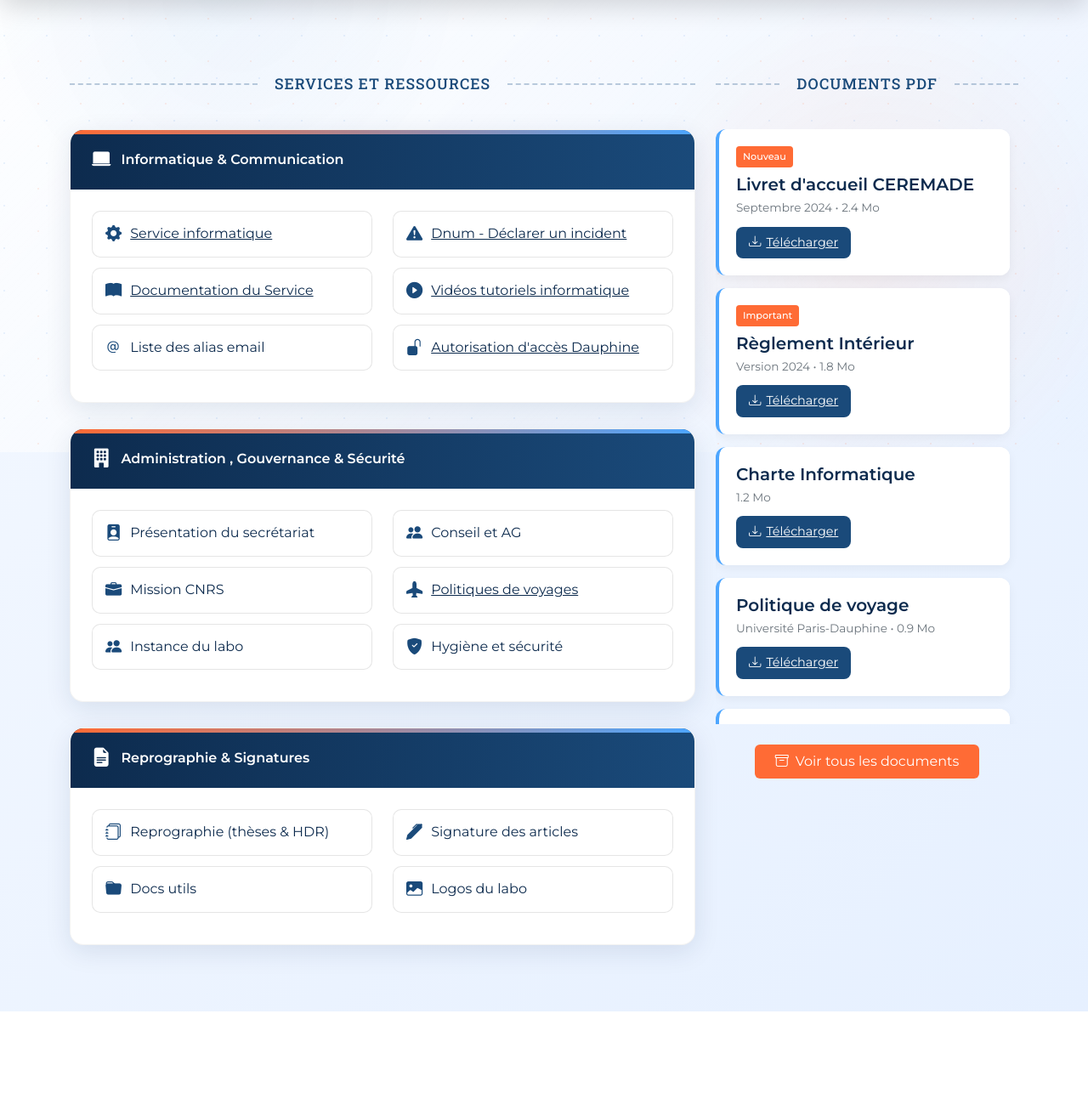
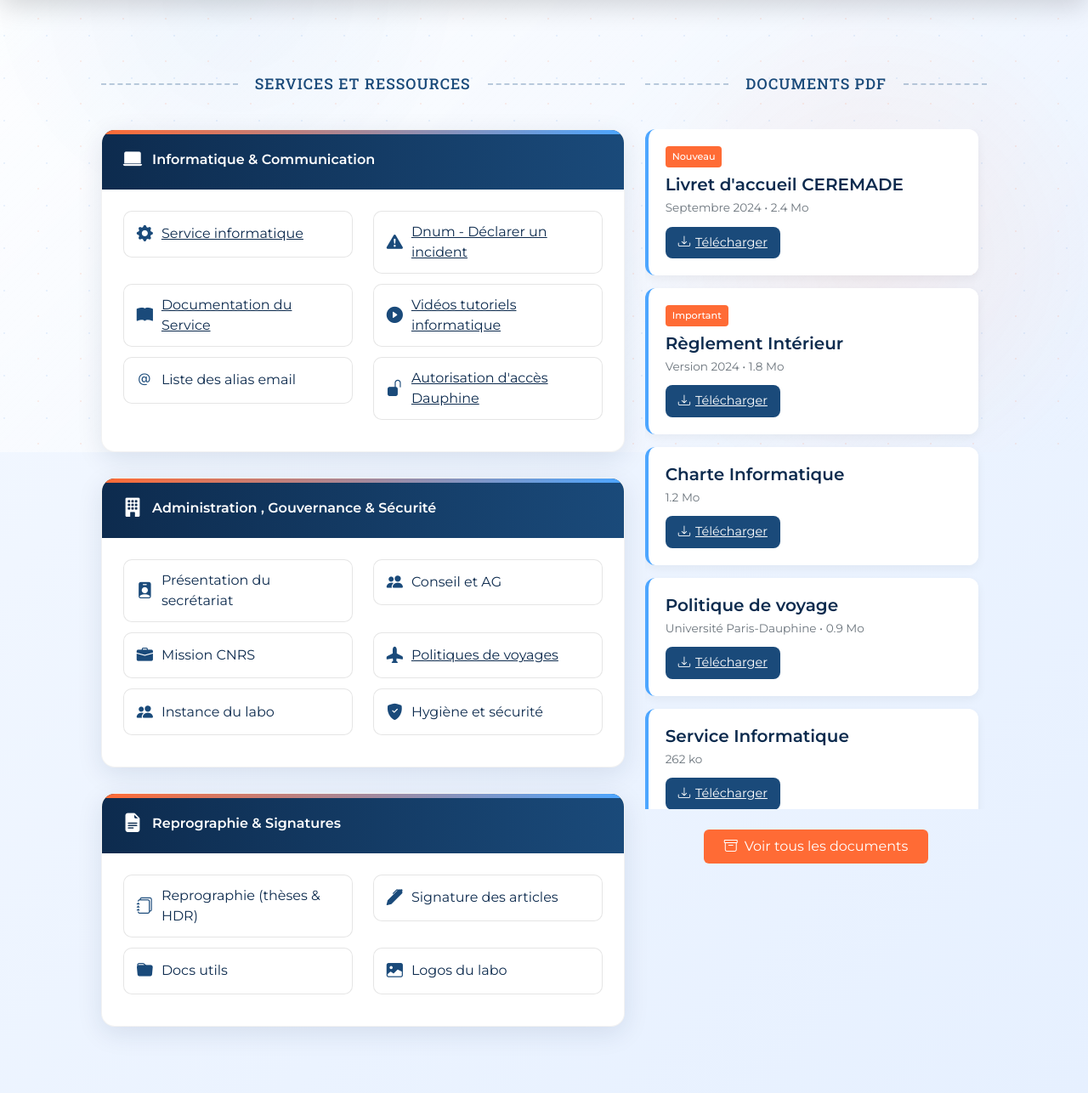
Before and after one commit to abdouseck632/Intranet, a Flask app: page / in a window 1280 px wide. Shown: the part 268-1554 px from the top of the page at 85% size. Before the commit the page ends 1458 px from the top, so only its background shows below. Run offline with Flask 3, Linux system fonts and the light colour scheme; the visitor is signed in with stand-in values (Sample User, id 1); some libraries are stand-ins or nearby versions.

Commit message:
changement du contanier-fluid

```diff
--- a/static/css/main.css
+++ b/static/css/main.css
@@ -380,7 +380,7 @@ footer {
 
 /* Scroll personnalisé pour les PDF */
 .pdf-scroll-container {
-    max-height: 700px;
+    max-height: 800px;
     overflow-y: auto;
     padding-right: 10px;
 }
--- a/templates/home.html
+++ b/templates/home.html
@@ -43,10 +43,10 @@
 
 
     <!-- Contenu principal -->
-    <div class="container py-5">
-        <div class="row">
+    <div class="container-fluid py-5">
+        <div class="row justify-content-md-center">
             <!-- Colonne de gauche - Thèmes -->
-             <div class="col-lg-8">
+             <div class="col-lg-8 col-xl-6">
         <div class="section-divider">
             <span class="section-divider-text">Services et Ressources</span>
         </div>
@@ -186,7 +186,7 @@
     </div>
 
             <!-- Colonne de droite - PDF -->
-            <div class="col-lg-4 pdf-column">
+            <div class="col-lg-4 pdf-column col-xl-4">
                 <div class="animate-card">
                     <div class="section-divider">
                         <span class="section-divider-text">Documents PDF</span>
--- a/templates/layouts/base.html
+++ b/templates/layouts/base.html
@@ -3,7 +3,8 @@
 <head>
     <meta charset="UTF-8">
     <meta name="viewport" content="width=device-width, initial-scale=1.0">
-    <title>{% block title %}Portail du Laboratoire{% endblock %}</title>
+    <title>{% block title %}Intranet CEREMADE{% endblock %}</title>
+    <link rel="icon" type="image/jpg" href="https://pbs.twimg.com/profile_images/1435242692120875011/ayELU6o3_400x400.jpg">
     <!-- Bootstrap CSS -->
     <link href="https://cdn.jsdelivr.net/npm/bootstrap@5.3.0-alpha1/dist/css/bootstrap.min.css" rel="stylesheet">
     <!-- Icônes Bootstrap -->
```
